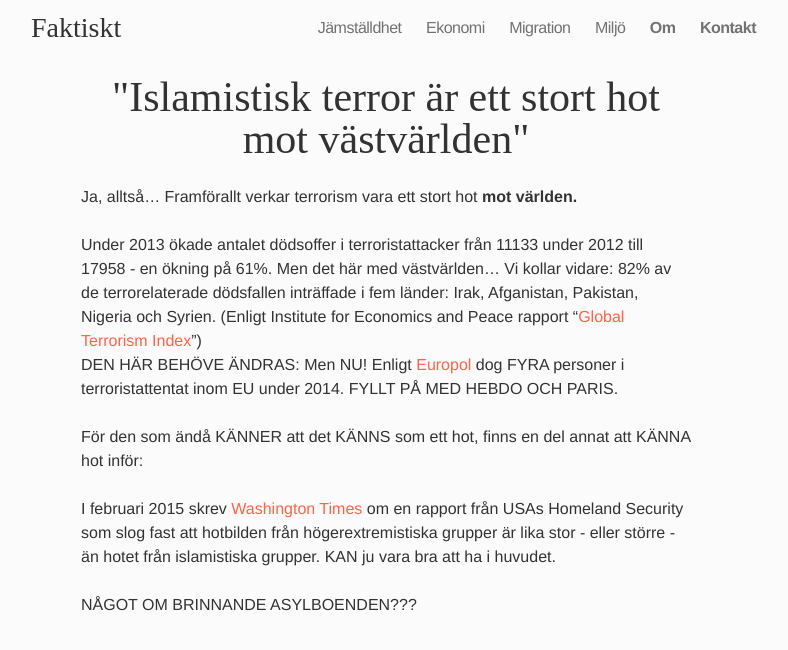
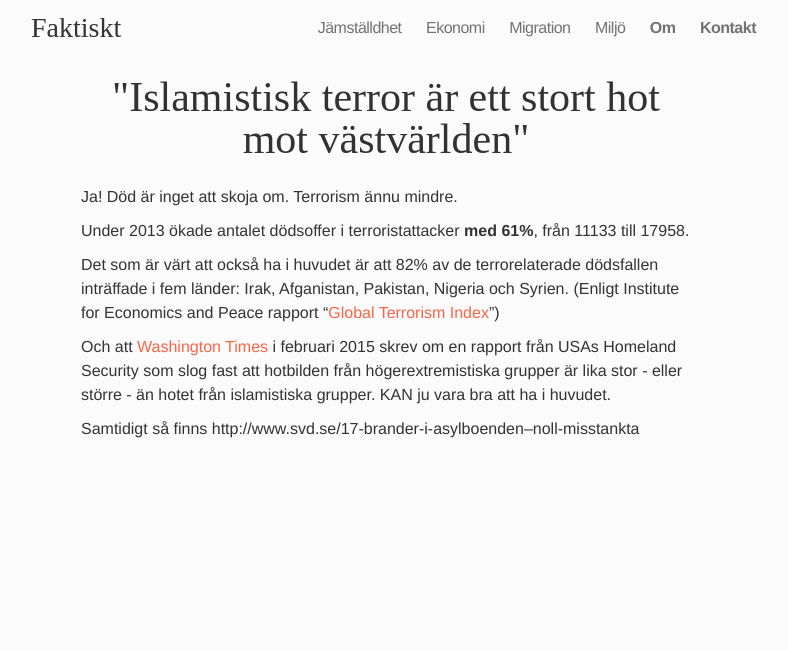
Before and after one commit to frigolitvarulv/faktiskt.github.io, a Jekyll site: the page built from migration/islamistisk-terror-r-ett-stort-hot-mot-v-stv-rlden.md, in a window 1280 px wide. Shown: the top 650 px of the page, without its empty margins (254-1042 px from the left). Built offline with Jekyll 4.4.1, drawn with Linux system fonts in a browser that asks for light colours; nearby versions of some CDN libraries; Markdown is read by kramdown in place of the engine named in the settings.

Commit message:
Updated islamistisk-terror-r-ett-stort-hot-mot-v-stv-rlden.md

```diff
--- a/migration/islamistisk-terror-r-ett-stort-hot-mot-v-stv-rlden.md
+++ b/migration/islamistisk-terror-r-ett-stort-hot-mot-v-stv-rlden.md
@@ -9,14 +9,14 @@ sort: 0
 
 
 
-Ja, alltså… Framförallt verkar terrorism vara ett stort hot **mot världen.**
-<br><br>
-Under 2013 ökade antalet dödsoffer i terroristattacker från 11133 under 2012 till 17958 - en ökning på 61%. Men det här med västvärlden... Vi kollar vidare:  82% av de terrorelaterade dödsfallen inträffade i fem länder: Irak, Afganistan, Pakistan, Nigeria och Syrien. (Enligt Institute for Economics and Peace rapport "[Global Terrorism Index](http://www.visionofhumanity.org/sites/default/files/Global%20Terrorism%20Index%20Report%202014_0.pdf)")
-<br>
-DEN HÄR BEHÖVE ÄNDRAS: Men NU! Enligt [Europol](https://www.europol.europa.eu/content/european-union-terrorism-situation-and-trend-report-2015) dog FYRA personer i terroristattentat inom EU under 2014. FYLLT PÅ MED HEBDO OCH PARIS.
-<br><br>
-För den som ändå KÄNNER att det KÄNNS som ett hot, finns en del annat att KÄNNA hot inför:
-<br><br>
-I februari 2015 skrev [Washington Times](http://www.washingtontimes.com/news/2015/feb/21/dhs-intelligence-report-warns-of-domestic-right-wi/)  om en rapport från USAs Homeland Security som slog fast att hotbilden från högerextremistiska grupper är lika stor - eller större - än hotet från islamistiska grupper. KAN ju vara bra att ha i huvudet.
-<br><br>
-NÅGOT OM BRINNANDE ASYLBOENDEN???
+
+Ja! Död är inget att skoja om. Terrorism ännu mindre.
+
+Under 2013 ökade antalet dödsoffer i terroristattacker **med 61%**, från 11133 till 17958.
+
+Det som är värt att också ha i huvudet är att 82% av de terrorelaterade dödsfallen inträffade i fem länder: Irak, Afganistan, Pakistan, Nigeria och Syrien. (Enligt Institute for Economics and Peace rapport "[Global Terrorism Index](http://www.visionofhumanity.org/sites/default/files/Global%20Terrorism%20Index%20Report%202014_0.pdf)")
+
+Och att [Washington Times](http://www.washingtontimes.com/news/2015/feb/21/dhs-intelligence-report-warns-of-domestic-right-wi/) i februari 2015 skrev om en rapport från USAs Homeland Security som slog fast att hotbilden från högerextremistiska grupper är lika stor - eller större - än hotet från islamistiska grupper. KAN ju vara bra att ha i huvudet.
+
+Samtidigt så finns
+http://www.svd.se/17-brander-i-asylboenden--noll-misstankta
```
